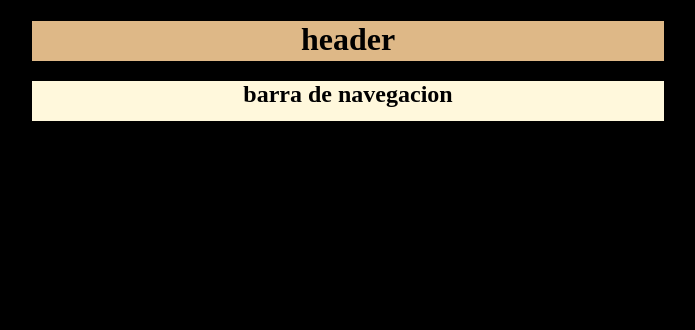
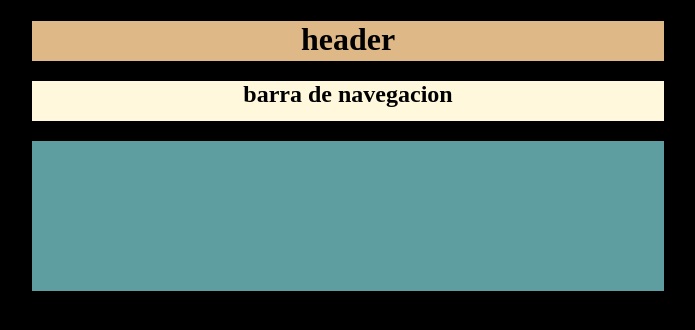
Before and after one commit to zaagagon/examples_bootstrap, a PHP site: page /html/html8.html in a window 1280 px wide. Shown: the top 330 px of the page, without its empty margins (292-987 px from the left). Run offline with PHP 8.4, Linux system fonts and the light colour scheme.

Commit message:
article css

```diff
--- a/src/html/html8.css
+++ b/src/html/html8.css
@@ -16,3 +16,11 @@ nav {
     height: 40px;
     background: cornsilk;
 }
+
+article {
+    margin: auto;
+    margin-top: 20px;
+    width: 50%;
+    height: 150px;
+    background: cadetblue;
+}
```
